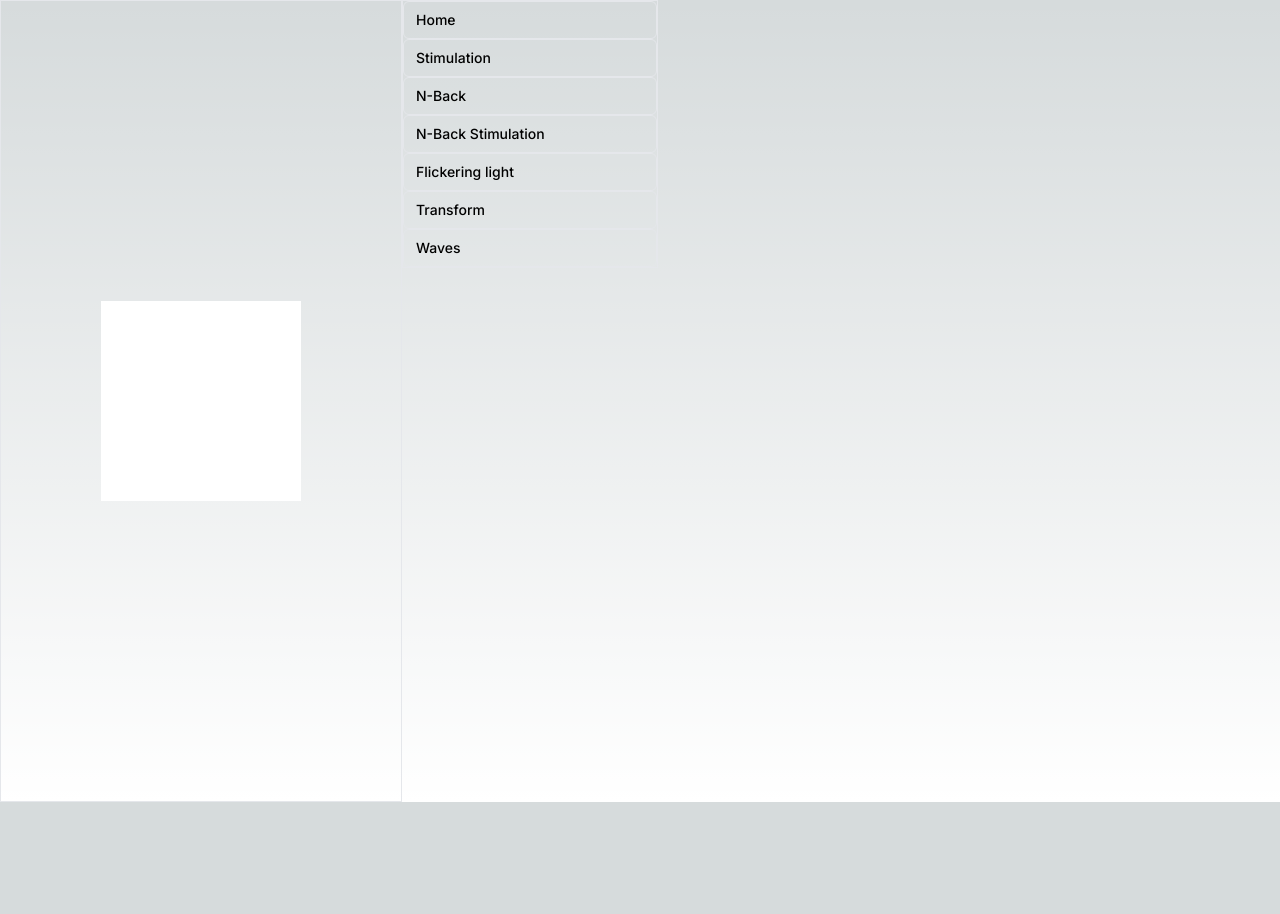
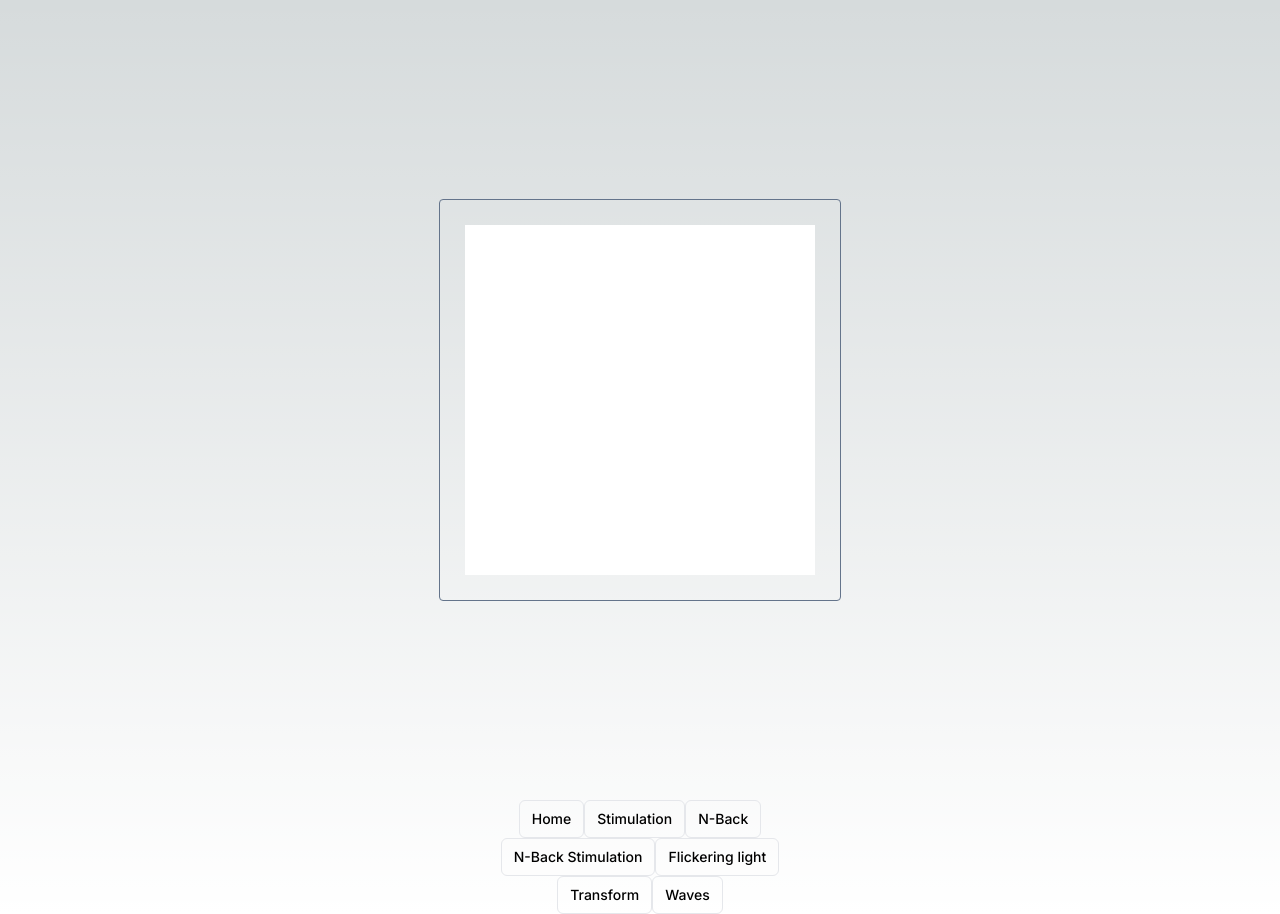
Before and after one commit to silentmass/gammagameapp, a Next.js app: page /stimulation/flickering-light in a window 1280 px wide. Before the commit the page ends 802 px from the top, so only its background shows below. Built offline with nearby package versions, Linux system fonts and the light colour scheme.

Commit message:
Fine tuning layouts

```diff
--- a/app/nback-stimulation/layout.tsx
+++ b/app/nback-stimulation/layout.tsx
@@ -2,11 +2,11 @@ import NavLinks from "@/app/ui/nav-links";
 
 export default function Layout({ children }: { children: React.ReactNode }) {
   return (
-    <div className="flex h-sreen flex-col md:flex-row md:overflow-hidden">
-      <div className="flex-grow p-6 mf:overflow-y-auto md:p-12">{children}</div>
-      <div className="w-full flex-none md:w-64">
+    <main className="flex min-h-screen flex-col justify-center items-center p-0">
+      <div className="flex p-0 md:items-center">{children}</div>
+      <div className="flex md:flex max-w-xs items-center justify-center flex-wrap pt-3">
         <NavLinks />
       </div>
-    </div>
+    </main>
   );
 }
--- a/app/nback-stimulation/page.tsx
+++ b/app/nback-stimulation/page.tsx
@@ -6,10 +6,10 @@ import Nback from "@/app/ui/nback";
 export default function Page() {
 
     return (
-        <main className="flex min-h-screen flex-col justify-center items-center p-0">
+        <div className="flex min-h-screen flex-col justify-center items-center p-0">
             <Nback stimulusDuration={null} interStimulusInterval={null} forcedChoice={null}>
                 <ConcentricCircles />
             </Nback>
-        </main>
+        </div>
     );
 }
--- a/app/nback/layout.tsx
+++ b/app/nback/layout.tsx
@@ -2,11 +2,11 @@ import NavLinks from "@/app/ui/nav-links";
 
 export default function Layout({ children }: { children: React.ReactNode }) {
   return (
-    <div className="flex h-sreen flex-col md:flex-row md:overflow-hidden">
-      <div className="flex-grow p-6 mf:overflow-y-auto md:p-12">{children}</div>
-      <div className="w-full flex-none md:w-64">
+    <main className="flex min-h-screen flex-col justify-center items-center p-0">
+      <div className="flex p-0 md:items-center">{children}</div>
+      <div className="flex md:flex max-w-xs items-center justify-center flex-wrap pt-3">
         <NavLinks />
       </div>
-    </div>
+    </main>
   );
 }
--- a/app/nback/page.tsx
+++ b/app/nback/page.tsx
@@ -3,10 +3,10 @@ import Nback from '@/app/ui/nback';
 export default function Page() {
 
     return (
-        <main className="flex min-h-screen flex-col justify-center items-center p-0">
+        <div className="flex min-h-screen flex-col justify-center items-center p-0">
             <Nback stimulusDuration={400} interStimulusInterval={1600} forcedChoice={null} >
                 <></>
             </Nback>
-        </main>
+        </div>
     );
 }
--- a/app/stimulation/flickering-light/page.tsx
+++ b/app/stimulation/flickering-light/page.tsx
@@ -4,10 +4,10 @@ import FlickeringLight from "@/app/ui/flickering-light";
 
 export default function Page() {
     return (
-        <div className='flex min-h-screen flex-col items-center'>
-            <div className='flex relative w-full h-full justify-center items-center'>
+        <main className="flex max-w-2xl w-full min-h-screen flex-col justify-center items-center p-0">
+            <div className='max-w-2xl h-full w-full flex-col items-center p-0 border border-slate-500 rounded'>
                 <FlickeringLight />
             </div>
-        </div>
+        </main>
     );
 }
--- a/app/stimulation/layout.tsx
+++ b/app/stimulation/layout.tsx
@@ -2,11 +2,11 @@ import NavLinks from "@/app/ui/nav-links";
 
 export default function Layout({ children }: { children: React.ReactNode }) {
   return (
-    <div className="flex h-sreen flex-col md:flex-row md:overflow-hidden">
-      <div className="flex p-0 mf:overflow-y-auto md:p-0 border">{children}</div>
-      <div className="w-full h-full flex-wrap md:w-64 border">
+    <main className="flex min-h-screen flex-col justify-center items-center p-0">
+      <div className="flex p-0 md:items-center">{children}</div>
+      <div className="flex md:flex max-w-xs items-center justify-center flex-wrap">
         <NavLinks />
       </div>
-    </div>
+    </main>
   );
 }
--- a/app/stimulation/page.tsx
+++ b/app/stimulation/page.tsx
@@ -5,7 +5,6 @@ import ConcentricCircles from '@/app/ui/concentric-circles';
 export default function Page() {
     return (
         <div className='flex min-h-screen flex-col items-center'>
-            <div><p>Stimulation</p></div>
             <div className='flex relative w-full h-full justify-center items-center'>
                 <ConcentricCircles />
                 <div className='absolute top-1/2 left-1/2 tranform -translate-x-1/2 -translate-y-1/2 border rounded border-sky-500'>
--- a/app/stimulation/transform/page.tsx
+++ b/app/stimulation/transform/page.tsx
@@ -3,10 +3,10 @@ import Transform from "@/app/ui/transform";
 
 export default function Page() {
     return (
-        <div className='flex min-h-screen flex-col items-center'>
-            <div className='flex relative w-full h-full justify-center items-center'>
+        <main className="flex max-w-2xl w-full min-h-screen flex-col justify-center items-center p-0">
+            <div className='max-w-2xl h-full w-full flex-col items-center p-0 border border-slate-500 rounded'>
                 <Transform />
             </div>
-        </div>
+        </main>
     );
 }
--- a/app/ui/flickering-light.tsx
+++ b/app/ui/flickering-light.tsx
@@ -2,6 +2,8 @@ import { useRef, useEffect } from 'react';
 
 export default function FlickeringLight() {
     const canvasRef = useRef<HTMLCanvasElement | null>(null);
+
+    const canvasSide = 350;
 
     useEffect(() => {
         const canvas = canvasRef.current;
@@ -12,7 +14,7 @@ export default function FlickeringLight() {
         const flickerFrequency = 40;
         const flickerInterval = 1 / (flickerFrequency / 60);
 
-        const canvasSide = 200;
+
 
         if (canvas) {
             const centerX = canvas.width / 2;
```
